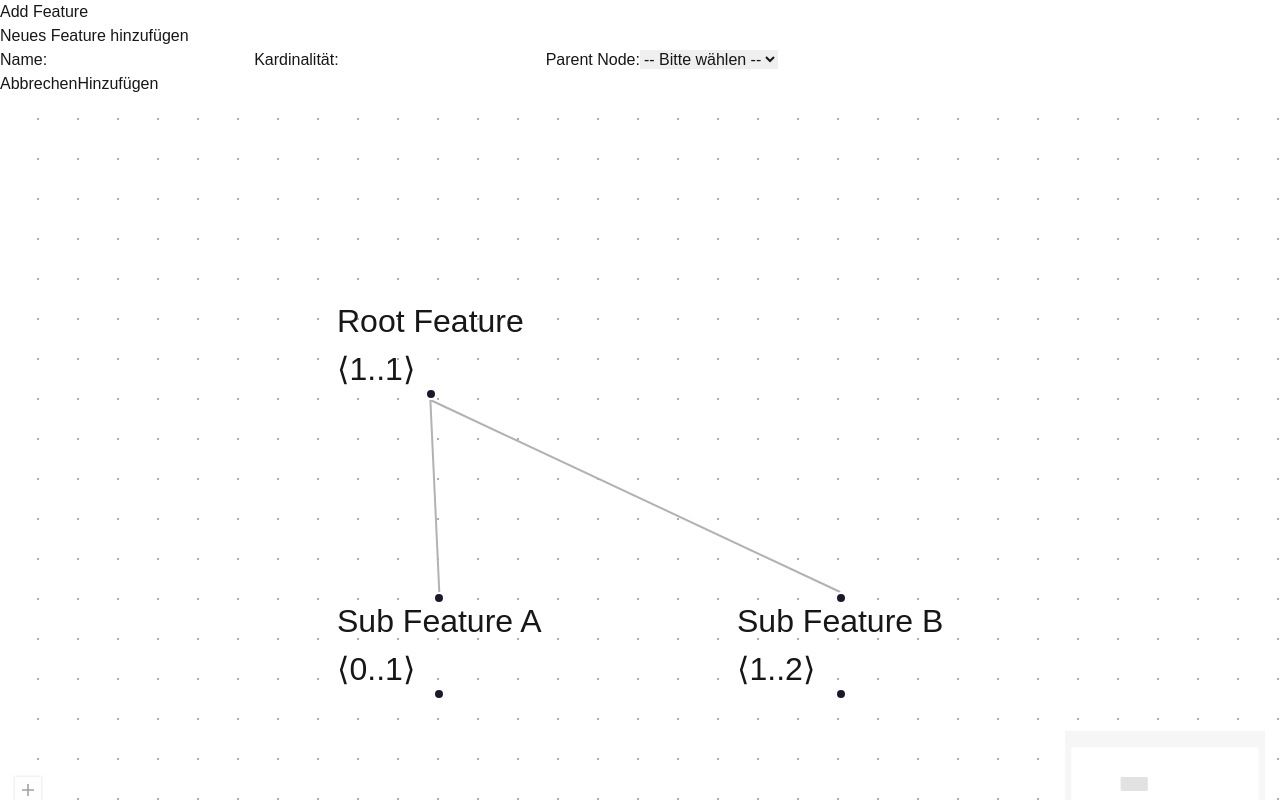
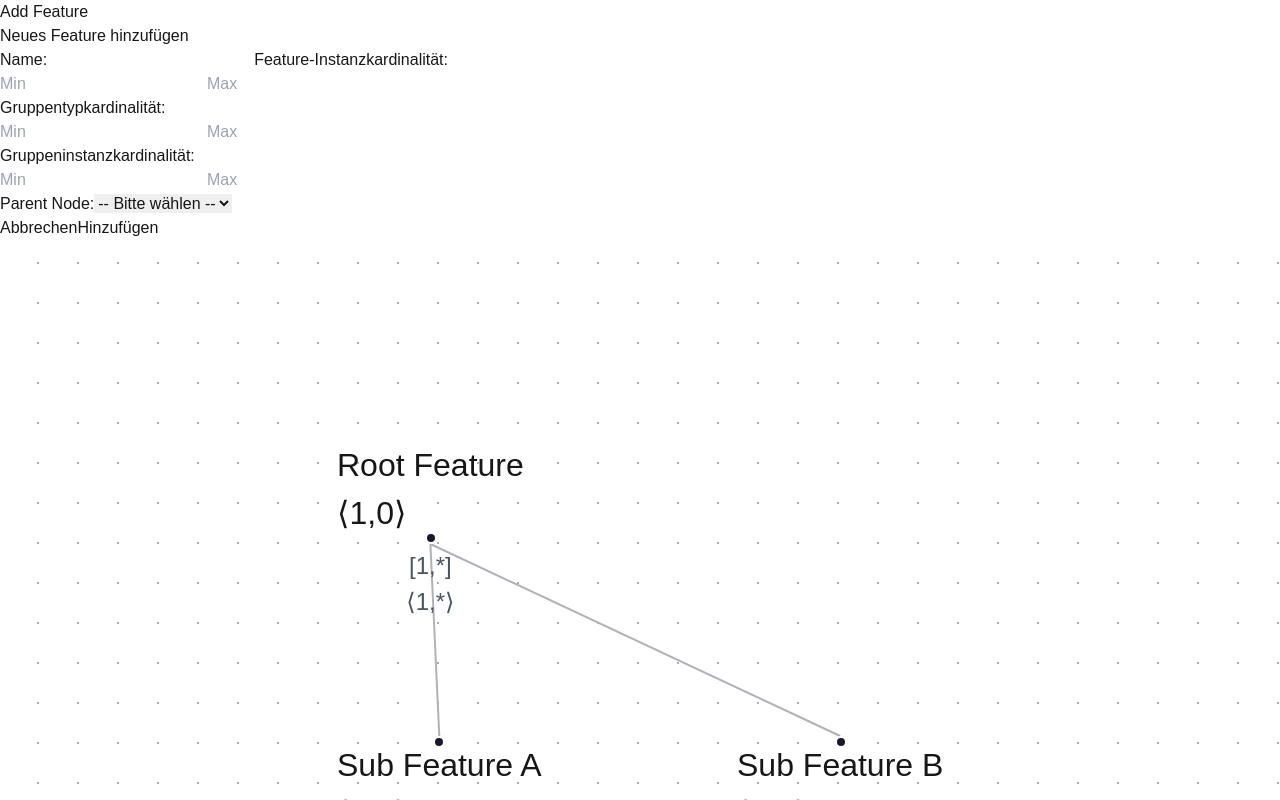
Before and after one commit to KIT-TVA/cfmtoolbox-webeditor, a Next.js app in the folder frontend/cfmtoolbox-webeditor/: page /editor in a window 1280 px wide. Both pictures are taken after a click on the button "Add Feature". Shown: the top 800 px of the page. Built offline with nearby package versions, Linux system fonts and the light colour scheme.

Commit message:
[Frontend] feature: added groupType- and groupInstance-Cardinality, added as input for adding feature, changed input so numbers and * possible

```diff
--- a/frontend/cfmtoolbox-webeditor/src/app/components/AddFeature.tsx
+++ b/frontend/cfmtoolbox-webeditor/src/app/components/AddFeature.tsx
@@ -1,4 +1,5 @@
 
+import { group } from "console";
 import React from "react";
 
 interface AddFeatureModalProps {
@@ -7,8 +8,18 @@ interface AddFeatureModalProps {
   onAddFeature: () => void;
   newFeatureName: string;
   setNewFeatureName: React.Dispatch<React.SetStateAction<string>>;
-  cardinality: string;
-  setCardinality: React.Dispatch<React.SetStateAction<string>>;
+  featureInstanceCardinalityMin: string;
+  setFeatureInstanceCardinalityMin: React.Dispatch<React.SetStateAction<string>>;
+  featureInstanceCardinalityMax: string;
+  setFeatureInstanceCardinalityMax: React.Dispatch<React.SetStateAction<string>>;
+  groupTypeCardinalityMin: string;
+  setGroupTypeCardinalityMin: React.Dispatch<React.SetStateAction<string>>;
+  groupTypeCardinalityMax: string;
+  setGroupTypeCardinalityMax: React.Dispatch<React.SetStateAction<string>>;
+  groupInstanceCardinalityMin: string;
+  setGroupInstanceCardinalityMin: React.Dispatch<React.SetStateAction<string>>;
+  groupInstanceCardinalityMax: string;
+  setGroupInstanceCardinalityMax: React.Dispatch<React.SetStateAction<string>>;
   parentId: string;
   setParentId: React.Dispatch<React.SetStateAction<string>>;
   nodes: any[];
@@ -20,8 +31,18 @@ export default function AddFeatureModal({
   onAddFeature,
   newFeatureName,
   setNewFeatureName,
-  cardinality,
-  setCardinality,
+  featureInstanceCardinalityMin,
+  setFeatureInstanceCardinalityMin,
+  featureInstanceCardinalityMax,
+  setFeatureInstanceCardinalityMax,
+  groupInstanceCardinalityMin,
+  setGroupInstanceCardinalityMin,
+  groupInstanceCardinalityMax,
+  setGroupInstanceCardinalityMax,
+  groupTypeCardinalityMin,
+  setGroupTypeCardinalityMin,
+  groupTypeCardinalityMax,
+  setGroupTypeCardinalityMax,
   parentId,
   setParentId,
   nodes,
@@ -41,13 +62,93 @@ export default function AddFeatureModal({
           onChange={(e) => setNewFeatureName(e.target.value)}
         />
 
-        <label className="block mb-2">Kardinalität:</label>
-        <input
-          type="text"
-          className="w-full border rounded p-2 mb-4"
-          value={cardinality}
-          onChange={(e) => setCardinality(e.target.value)}
-        />
+<label className="block mb-2">Feature-Instanzkardinalität:</label>
+  <div className="flex gap-2">
+
+    <input
+       type="text"
+       className="w-1/2 border rounded p-2"
+       placeholder="Min"
+       value={featureInstanceCardinalityMin}
+       onChange={(e) => {
+         const value = e.target.value;
+         if (/^\d*$/.test(value) || value === '*') {
+           setFeatureInstanceCardinalityMin(value);
+         }
+        }}
+    />
+     <input
+      type="text"
+      className="w-1/2 border rounded p-2"
+      placeholder="Max"
+      value={featureInstanceCardinalityMax}
+      onChange={(e) => {
+        const value = e.target.value;
+        if (/^\d*$/.test(value) || value === '*') {
+          setFeatureInstanceCardinalityMax(value);
+        }
+      }}
+    />
+
+  </div>
+  <label className="block mb-2">Gruppentypkardinalität:</label>
+  <div className="flex gap-2">
+
+    <input
+       type="text"
+       className="w-1/2 border rounded p-2"
+       placeholder="Min"
+       value={groupTypeCardinalityMin}
+       onChange={(e) => {
+         const value = e.target.value;
+         if (/^\d*$/.test(value) || value === '*') {
+           setGroupTypeCardinalityMin(value);
+         }
+        }}
+    />
+     <input
+      type="text"
+      className="w-1/2 border rounded p-2"
+      placeholder="Max"
+      value={groupTypeCardinalityMax}
+      onChange={(e) => {
+        const value = e.target.value;
+        if (/^\d*$/.test(value) || value === '*') {
+          setGroupTypeCardinalityMax(value);
+        }
+      }}
+    />
+
+  </div>
+  <label className="block mb-2">Gruppeninstanzkardinalität:</label>
+  <div className="flex gap-2">
+
+    <input
+       type="text"
+       className="w-1/2 border rounded p-2"
+       placeholder="Min"
+       value={groupInstanceCardinalityMin}
+       onChange={(e) => {
+         const value = e.target.value;
+         if (/^\d*$/.test(value) || value === '*') {
+           setGroupInstanceCardinalityMin(value);
+         }
+        }}
+    />
+     <input
+      type="text"
+      className="w-1/2 border rounded p-2"
+      placeholder="Max"
+      value={groupInstanceCardinalityMax}
+      onChange={(e) => {
+        const value = e.target.value;
+        if (/^\d*$/.test(value) || value === '*') {
+          setGroupInstanceCardinalityMax(value);
+        }
+      }}
+    />
+
+  </div>
 
         <label className="block mb-2">Parent Node:</label>
         <select
--- a/frontend/cfmtoolbox-webeditor/src/app/components/FeatureNode.tsx
+++ b/frontend/cfmtoolbox-webeditor/src/app/components/FeatureNode.tsx
@@ -3,10 +3,14 @@ import { Handle, Position, NodeToolbar } from "@xyflow/react";
 
 type FeatureNodeData = {
   label: string;
-  min?: number;
-  max?: number;
+  featureInstanceCardinalityMin: string;
+  featureInstanceCardinalityMax: string;
   forceToolbarVisible: boolean;
   showGroupArc: boolean;
+  groupTypeCardinalityMin?: string;
+  groupTypeCardinalityMax?: string;
+  groupInstanceCardinalityMin?: string;
+  groupInstanceCardinalityMax?: string;
 };
 
 const FeatureNode = ({ data }: { data: FeatureNodeData }) => {
@@ -22,9 +26,9 @@ const FeatureNode = ({ data }: { data: FeatureNodeData }) => {
   return (
     <div className="p-2 border-2 rounded-lg shadow bg-white">
       <div className="font-bold text-blue-700">{data.label}</div>
-      {data.min !== undefined && data.max !== undefined && (
+      {data.featureInstanceCardinalityMin !== undefined && data.featureInstanceCardinalityMax !== undefined && (
         <div className="text-xs text-gray-600">
-          ⟨{data.min}..{data.max}⟩
+          ⟨{data.featureInstanceCardinalityMin},{data.featureInstanceCardinalityMax}⟩
         </div>
       )}
       <Handle type="target" position={Position.Top} />
@@ -48,6 +52,24 @@ const FeatureNode = ({ data }: { data: FeatureNodeData }) => {
           />
         </svg>
       )}
+
+<div
+        style={{
+          position: "absolute",
+          top: "100%",
+          left: 0,
+          width: "100%",
+          marginTop: "5px",
+          textAlign: "center",
+          fontSize: "0.75rem",
+          color: "#4B5563",
+        }}
+      >
+        <div>[{data.groupTypeCardinalityMin},{data.groupTypeCardinalityMax}]</div>
+        <div>⟨{data.groupInstanceCardinalityMin},{data.groupInstanceCardinalityMax}⟩</div>
+      </div>
+
+
       <NodeToolbar className="feature_toolbar"
         isVisible={data.forceToolbarVisible || undefined}
         position={Position.Left}
--- a/frontend/cfmtoolbox-webeditor/src/app/components/RootNode.tsx
+++ b/frontend/cfmtoolbox-webeditor/src/app/components/RootNode.tsx
@@ -3,10 +3,14 @@ import { Handle, Position, NodeToolbar } from "@xyflow/react";
 
 type RootNodeData = {
   label: string;
-  min?: number;
-  max?: number;
+  featureInstanceCardinalityMin: string;
+  featureInstanceCardinalityMax: string;
   forceToolbarVisible: boolean;
   showGroupArc: boolean;
+  groupTypeCardinalityMin?: string;
+  groupTypeCardinalityMax?: string;
+  groupInstanceCardinalityMin?: string;
+  groupInstanceCardinalityMax?: string;
 };
 
 const RootNode = ({ data }: { data: RootNodeData }) => {
@@ -22,9 +26,9 @@ const RootNode = ({ data }: { data: RootNodeData }) => {
   return (
     <div className="p-2 border-2 rounded-lg shadow bg-white">
       <div className="font-bold text-blue-700">{data.label}</div>
-      {data.min !== undefined && data.max !== undefined && (
+      {data.featureInstanceCardinalityMin !== undefined && data.featureInstanceCardinalityMax !== undefined && (
         <div className="text-xs text-gray-600">
-          ⟨{data.min}..{data.max}⟩
+          ⟨{data.featureInstanceCardinalityMin},{data.featureInstanceCardinalityMax}⟩
         </div>
       )}
       <Handle type="source" position={Position.Bottom} />
@@ -47,6 +51,21 @@ const RootNode = ({ data }: { data: RootNodeData }) => {
           />
         </svg>
       )}
+      <div
+        style={{
+          position: "absolute",
+          top: "100%",
+          left: 0,
+          width: "100%",
+          marginTop: "5px",
+          textAlign: "center",
+          fontSize: "0.75rem",
+          color: "#4B5563",
+        }}
+      >
+        <div>[{data.groupTypeCardinalityMin},{data.groupTypeCardinalityMax}]</div>
+        <div>⟨{data.groupInstanceCardinalityMin},{data.groupInstanceCardinalityMax}⟩</div>
+      </div>
       <NodeToolbar className="feature_toolbar"
         isVisible={data.forceToolbarVisible || undefined}
         position={Position.Left}
--- a/frontend/cfmtoolbox-webeditor/src/app/feature-model-reactflow.tsx
+++ b/frontend/cfmtoolbox-webeditor/src/app/feature-model-reactflow.tsx
@@ -17,6 +17,7 @@ import FeatureNode from "./components/FeatureNode";
 import RootNode from "./components/RootNode";
 import FeatureEdge from "./components/FeatureEdge";
 import AddFeatureModal from "./components/AddFeature";
+import { group } from "console";
 
 const nodeTypes = {
   feature: FeatureNode,
@@ -32,19 +33,19 @@ const initialNodes = [
     id: "1",
     type: "root",
     position: { x: 100, y: 100 },
-    data: { label: "Root Feature", min: 1, max: 1, showGroupArc: false },
+    data: { label: "Root Feature", featureInstanceCardinalityMin: "1", featureInstanceCardinalityMax: "0", showGroupArc: false, groupTypeCardinalityMin: "1", groupTypeCardinalityMax: "*", groupInstanceCardinalityMin: "1", groupInstanceCardinalityMax: "*"},
   },
   {
     id: "2",
     type: "feature",
     position: { x: 100, y: 250 },
-    data: { label: "Sub Feature A", min: 0, max: 1, showGroupArc: false },
+    data: { label: "Sub Feature A", featureInstanceCardinalityMin: "1", featureInstanceCardinalityMax: "0", showGroupArc: false, groupTypeCardinalityMin: "1", groupTypeCardinalityMax: "*", groupInstanceCardinalityMin: "1", groupInstanceCardinalityMax: "*" },
   },
   {
     id: "3",
     type: "feature",
     position: { x: 300, y: 250 },
-    data: { label: "Sub Feature B", min: 1, max: 2, showGroupArc: false },
+    data: { label: "Sub Feature B", featureInstanceCardinalityMin: "1", featureInstanceCardinalityMax: "0", showGroupArc: false, groupTypeCardinalityMin: "1", groupTypeCardinalityMax: "*", groupInstanceCardinalityMin: "1", groupInstanceCardinalityMax: "*" },
   },
 ];
 
@@ -70,7 +71,12 @@ export default function FeatureModelEditor() {
   const [edges, setEdges, onEdgesChange] = useEdgesState(initialEdges);
   const [isModalOpen, setIsModalOpen] = useState(false);
   const [newFeatureName, setNewFeatureName] = useState('');
-  const [cardinality, setCardinality] = useState('');
+  const [featureInstanceCardinalityMin, setFeatureInstanceCardinalityMin] = useState('');
+  const [featureInstanceCardinalityMax, setFeatureInstanceCardinalityMax] = useState('');
+  const [groupTypeCardinalityMin, setGroupTypeCardinalityMin] = useState('');
+  const [groupTypeCardinalityMax, setGroupTypeCardinalityMax] = useState('');
+  const [groupInstanceCardinalityMin, setGroupInstanceCardinalityMin] = useState('');
+  const [groupInstanceCardinalityMax, setGroupInstanceCardinalityMax] = useState('');
   const [parentId, setParentId] = useState('');
 
 
@@ -83,13 +89,13 @@ export default function FeatureModelEditor() {
   );
 
   const handleAddFeature = () => {
-    if (!newFeatureName || !parentId) return alert("Name und Parent müssen angegeben sein.");
+    //if (!newFeatureName || !parentId) return alert("Name und Parent müssen angegeben sein.");
     const newId = `${nodes.length + 1}`;
 
     const newNode = {
       id: newId,
-      data: { label: `${newFeatureName}`, min: 0, max: 1, showGroupArc: false },
-      position: { x: Math.random() * 250, y: Math.random() * 250 }, // Optional: bessere Positionierung
+      data: { label: `${newFeatureName}`, featureInstanceCardinalityMin: `${featureInstanceCardinalityMin}`, featureInstanceCardinalityMax: `${featureInstanceCardinalityMax}`, showGroupArc: false, groupTypeCardinalityMin: `${groupTypeCardinalityMin}`, groupTypeCardinalityMax: `${groupTypeCardinalityMax}`, groupInstanceCardinalityMin: `${groupInstanceCardinalityMin}`, groupInstanceCardinalityMax: `${groupInstanceCardinalityMax}` },
+      position: { x: Math.random() * 250, y: Math.random() * 250 },
       type: 'feature',
     };
 
@@ -109,7 +115,12 @@ export default function FeatureModelEditor() {
 
     // Reset Form
     setNewFeatureName('');
-    setCardinality('');
+    setFeatureInstanceCardinalityMin('');
+    setFeatureInstanceCardinalityMax('');
+    setGroupTypeCardinalityMax('');
+    setGroupTypeCardinalityMin('');
+    setGroupInstanceCardinalityMin('');
+    setGroupInstanceCardinalityMax('');
     setParentId('');
   };
 
@@ -130,8 +141,18 @@ export default function FeatureModelEditor() {
         onAddFeature={handleAddFeature}
         newFeatureName={newFeatureName}
         setNewFeatureName={setNewFeatureName}
-        cardinality={cardinality}
-        setCardinality={setCardinality}
+        featureInstanceCardinalityMin={featureInstanceCardinalityMin}
+        setFeatureInstanceCardinalityMin={setFeatureInstanceCardinalityMin}
+        featureInstanceCardinalityMax={featureInstanceCardinalityMax}
+        setFeatureInstanceCardinalityMax={setFeatureInstanceCardinalityMax}
+        groupTypeCardinalityMin={groupTypeCardinalityMin}
+        setGroupTypeCardinalityMin={setGroupTypeCardinalityMin}
+        groupTypeCardinalityMax={groupTypeCardinalityMax}
+        setGroupTypeCardinalityMax={setGroupTypeCardinalityMax}
+        groupInstanceCardinalityMin={groupInstanceCardinalityMin}
+        setGroupInstanceCardinalityMin={setGroupInstanceCardinalityMin}
+        groupInstanceCardinalityMax={groupInstanceCardinalityMax}
+        setGroupInstanceCardinalityMax={setGroupInstanceCardinalityMax}
         parentId={parentId}
         setParentId={setParentId}
         nodes={nodes}
```
